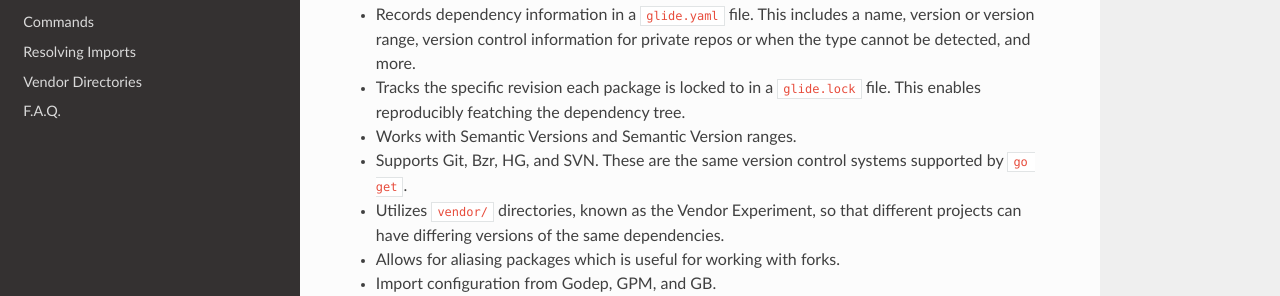
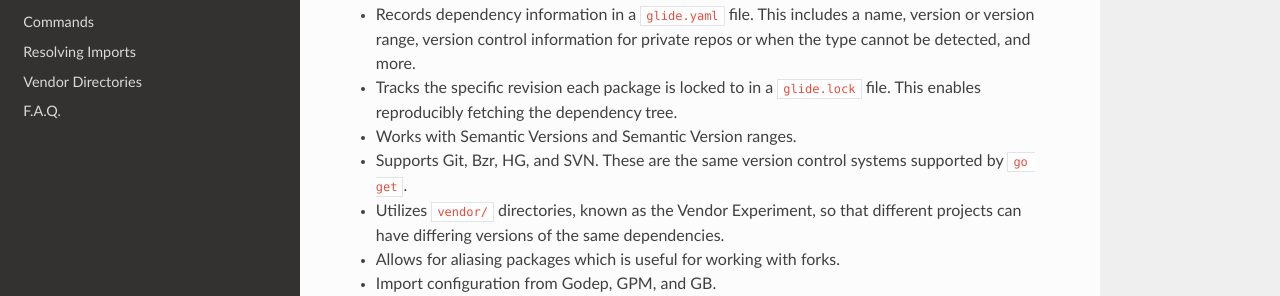
Before and after one commit to Masterminds/glide, an MkDocs documentation site: the page built from docs/index.md, in a window 1280 px wide and 977 px high. Shown: the part 277-573 px from the top of the window. Built offline with MkDocs 1.6.1, drawn with Linux system fonts in a browser that asks for light colours; nearby versions of some CDN libraries; old or Windows-style settings are respelled for this version of MkDocs.

Commit message:
Update index.md
Typo fix

```diff
--- a/docs/index.md
+++ b/docs/index.md
@@ -5,7 +5,7 @@
 Glide provides the following functionality:
 
 * Records dependency information in a `glide.yaml` file. This includes a name, version or version range, version control information for private repos or when the type cannot be detected, and more.
-* Tracks the specific revision each package is locked to in a `glide.lock` file. This enables reproducibly featching the dependency tree.
+* Tracks the specific revision each package is locked to in a `glide.lock` file. This enables reproducibly fetching the dependency tree.
 * Works with Semantic Versions and Semantic Version ranges.
 * Supports Git, Bzr, HG, and SVN. These are the same version control systems supported by `go get`.
 * Utilizes `vendor/` directories, known as the Vendor Experiment, so that different projects can have differing versions of the same dependencies.
```
